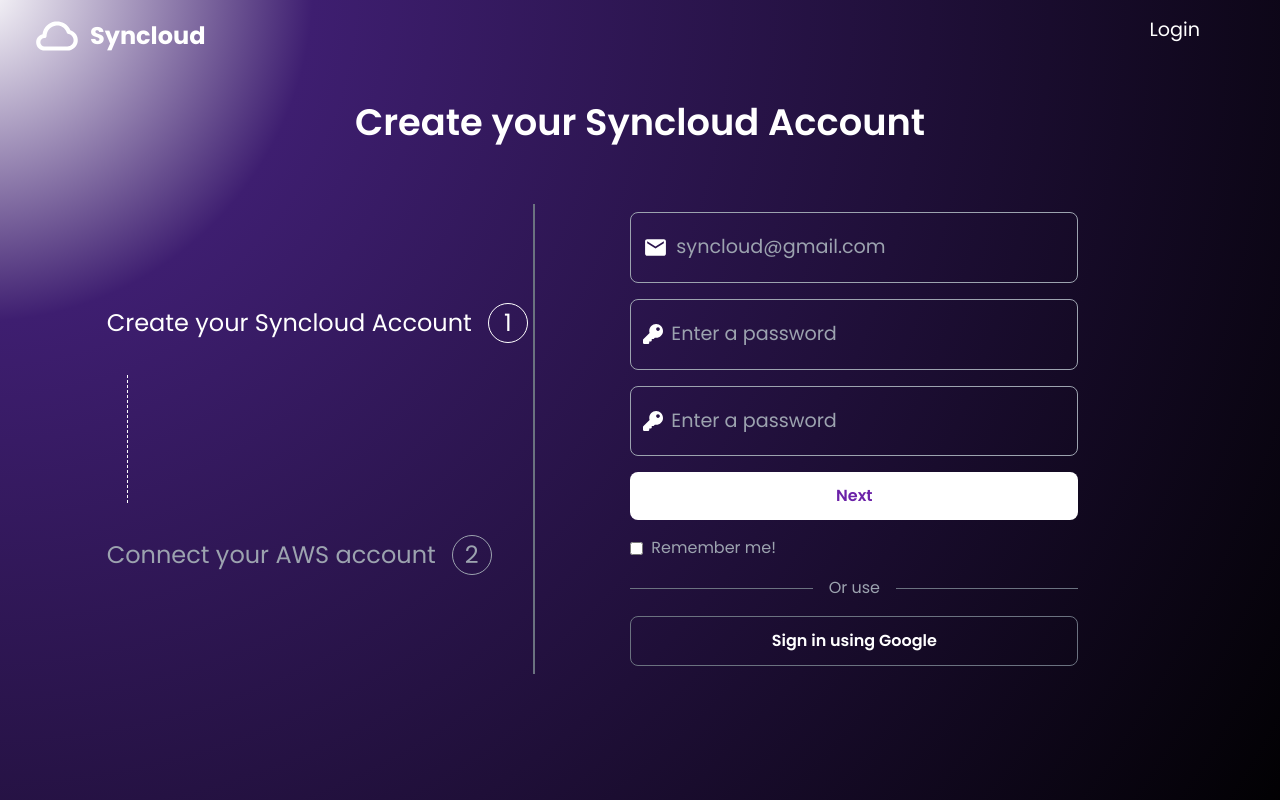
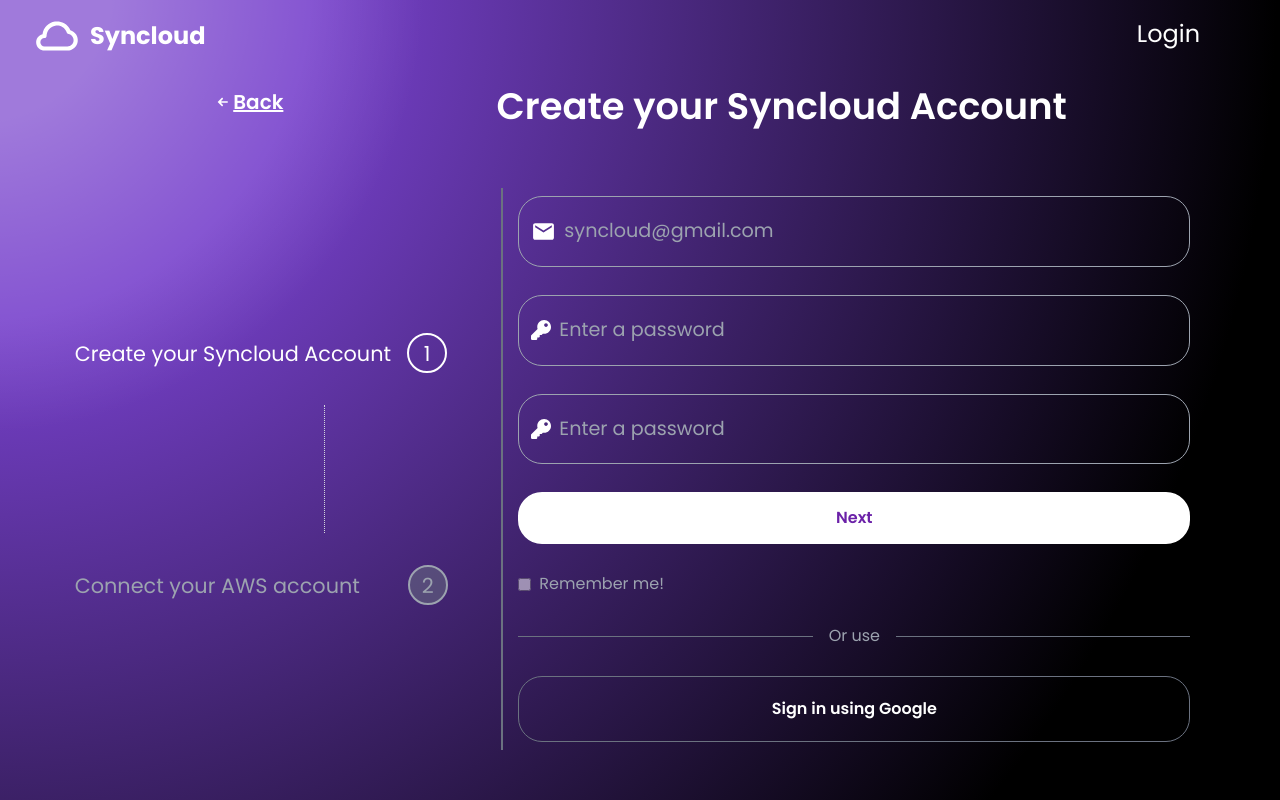
Before and after one commit to Babithkp/Syn-Cloud-Frontend, a React (Vite) app: page /sign_up in a window 1280 px wide. Built offline with nearby package versions, Linux system fonts and the light colour scheme.

Commit message:
changes made new

```diff
--- a/src/component/Focus/Focus.tsx
+++ b/src/component/Focus/Focus.tsx
@@ -6,8 +6,8 @@
       {" "}
       {/* overflow-hidden will prevent content from overflowing */}
       <div className="text-center">
-        <h1 className="text-5xl font-bold">Our Focus</h1>
-        <p className="pt-2 text-lg">
+        <h1 className="text-5xl font-bold ">Our Focus</h1>
+        <p className="pt-2 text-xl font-thin">
           Simplifying AWS automation with cost-effective, scalable, and secure
           cloud management solutions
         </p>
--- a/src/component/Home/Navbar.css
+++ b/src/component/Home/Navbar.css
@@ -1,29 +1,37 @@
 .bg-gradient-radial {
-  background: radial-gradient(
-    circle at top left,
-    rgba(255, 255, 255, 0.0001) 0%,  /* Extremely low opacity for white */
-    #3e1e70 15%,
-    black 70%
-  );
-  background-size: 100% 100%;
-  background-position: bottom right; /* Initial position at bottom right */
+  /* Layer 1: Fixed white gradient that stays at the top left */
+  /* This layer creates a static white glow effect with 30% opacity */
+  background:
+    radial-gradient(circle at top left , rgba(255, 255, 255, 0.3) 0%, rgba(255, 255, 255, 0.3) 6%, transparent 20%),
+
+    /* Layer 2: Animated gradient with purple (#7741CC) and black */
+    /* This layer will expand and shift positions as the animation runs */
+    radial-gradient(circle at top left, #7741CC 15%, black 58%);
+
+  background-size: 100% 100%; /* Start at 100% size */
+  background-position: top left; /* Initial position for both layers */
 }
 
 @keyframes gradient-expansion {
+  /* Keyframes control the animation applied to the second layer */
+
   0% {
-    background-size: 100% 100%;
-    background-position: bottom right; /* Start from bottom right */
+    background-size: 100% 100%; /* Start at original size */
+    background-position: 0 0; /* Begin at bottom right */
   }
+
   50% {
-    background-size: 130% 130%;
-    background-position: center; /* Move towards center */
+    background-size: 130% 130%; /* Expand size to 130% */
+    background-position: center; /* Move position towards the center */
   }
+
   100% {
-    background-size: 150% 150%;
-    background-position: top left; /* End at top left */
+    background-size: 150% 150%; /* End at 150% size */
+    background-position: top left; /* Position back to top left */
   }
 }
 
 .animate-gradient-expansion {
+  /* Applying the animation only to the second layer */
   animation: gradient-expansion 5s ease-in-out infinite alternate;
 }
--- a/src/component/Home/Navbar.tsx
+++ b/src/component/Home/Navbar.tsx
@@ -10,9 +10,9 @@
         <div className="flex justify-between px-6 py-1 text-2xl mt-1">
           <Link to={"/"} className=" flex align-middle ml-2">
             <img src={SyncCloud_Logo} />
-            <p className=" my-auto mx-2 font-bold">Syncloud</p>
+            <p className=" my-auto mx-2 font-bold font-poppins text-3xl ">Syncloud</p>
           </Link>
-          <ul className="flex relative cursor-pointer gap-4 text-[1.2rem] -left-[2%] mt-2">
+          <ul className="flex relative cursor-pointer gap-4 text-[1.5rem] -left-[2%] mt-2">
             <Link to={"/"} className="hover:underline" >Try Syncloud!</Link>
             <Link to={"/sign_up"} className="hover:underline">Sign Up</Link>
             <Link to={"/sign_in"} className="hover:underline">Log in</Link>
--- a/src/component/Sign_In_Sign_Up/Sign_in.tsx
+++ b/src/component/Sign_In_Sign_Up/Sign_in.tsx
@@ -2,8 +2,13 @@
 import SyncCloud_Logo from '../../assets/syncloud_logo.svg'
 import { MdEmail } from "react-icons/md";
 import { FaKey } from "react-icons/fa";
+import  { useState } from 'react';
+import { FcGoogle } from 'react-icons/fc';
+import { TiArrowLeft } from "react-icons/ti";
 
 const Sign_in = () => {
+
+  const [isHovered, setIsHovered] = useState(false);
 
   return (
     <div className="bg-gradient-radial animate-gradient-expansion flex flex-col w-[100vw] h-[100vh] font-poppins">
@@ -15,15 +20,21 @@
             </Link>
             <Link to={"/sign_up"} className='absolute right-8 flex text-[1.2rem] text-white mt-4'>Create a  Account</Link>
         </div>
+          <h2 className="text-white flex justify-evenly text-[2.3rem] w-[100vw] text-center text-3xl font-semibold mt-[1rem] mb-[4rem]">
+          <Link to='/'
+          className=' text-white absolute left-[15%] text-xl underline flex justify-evenly '
+          >
+          <TiArrowLeft className=' mt-1' />
+            Back
+          </Link>
+            Login
+          </h2>
 
         <div className="SignIN_Content h-[75vh] w-[40vw] m-auto text-white">
 
-
-            <p className=' text-[2rem] text-center mb-10 '>Login</p>
-
             <form action="" className='flex flex-col'>
 
-                 <div className="relative flex flex-row-reverse border border-gray-400 px-3 py-1 rounded-lg my-3">
+                 <div className="relative flex flex-row-reverse border border-gray-400 px-3 py-1 rounded-3xl my-3">
                     <input
                       type="email"
                       placeholder="syncloud@gmail.com"
@@ -32,7 +43,7 @@
                     <span className="my-auto "><MdEmail size={25}/></span>
                 </div>
 
-                <div className="relative flex flex-row-reverse border border-gray-400 px-3 py-1 rounded-lg my-3">
+                <div className="relative flex flex-row-reverse border border-gray-400 px-3 py-1 rounded-3xl my-3">
                     <input
                       type="password"
                       placeholder="Enter a password"
@@ -41,9 +52,9 @@
                     <span className="my-auto "><FaKey size={20}/></span>
                 </div>
 
-                <button className="w-full py-3 bg-white text-purple-800 rounded-lg font-semibold my-3 hover:bg-slate-200 hover:duration-150">
-                  Submit
-                </button>
+                <button className="w-full py-3 bg-white text-purple-800 rounded-3xl font-semibold hover:bg-transparent border-2 hover:duration-300 hover:text-white border-white ">
+                    Submit
+                  </button>
 
                 <div className="flex items-center space-x-2 my-3">
                     <input type="checkbox" id="remember" className="text-purple-700" />
@@ -57,9 +68,18 @@
                   </div>
 
                 {/* Google Sign-in Button */}
-                <button className="w-full py-3 bg-transparent border border-gray-500 rounded-lg font-semibold my-3">
-                  Sign in using Google
-                </button>
+                <button
+                    className={`w-full p-5 bg-transparent border hover:duration-300 border-gray-500 rounded-3xl font-semibold flex items-center justify-center transition duration-300 ${
+                      isHovered ? 'bg-white text-black' : 'text-white'
+                    }`}
+                    onMouseEnter={() => setIsHovered(true)}
+                    onMouseLeave={() => setIsHovered(false)}
+                  >
+                    {isHovered ? (
+                      <FcGoogle className="mr-2 text-2xl" />
+                    ) : null}
+                    Sign in using Google
+                  </button>
             </form>
 
         </div>
--- a/src/component/Sign_In_Sign_Up/Sign_up.tsx
+++ b/src/component/Sign_In_Sign_Up/Sign_up.tsx
@@ -2,8 +2,13 @@
 import SyncCloud_Logo from '../../assets/syncloud_logo.svg'
 import { MdEmail } from "react-icons/md";
 import { FaKey } from "react-icons/fa";
+import { TiArrowLeft } from "react-icons/ti";
+import  { useState } from 'react';
+import { FcGoogle } from 'react-icons/fc';
 
 const Sign_up = () => {
+
+  const [isHovered, setIsHovered] = useState(false);
 
   return (
     <div className="flex flex-col h-screen w-[100vw] bg-gradient-radial animate-gradient-expansion font-poppins font-normal">
@@ -11,46 +16,55 @@
             <div className="SignIN_Header relative h-[9vh] flex align-middle ">
                 <Link to={"/"} className=' flex flex-row w-max text-2xl'>
                     <img src={SyncCloud_Logo} className='ml-8' height={50} width={50}/>
-                    <p className=" my-auto mx-2 text-white"><b>Syncloud</b></p>
+                    <p className=" my-auto mx-2 text-2xl text-white"><b>Syncloud</b></p>
                 </Link>
-                <Link to={"/sign_in"} className='absolute right-20 flex text-[1.2rem] text-white mt-4'>Login</Link>
+                <Link to={"/sign_in"} className='absolute right-20 flex text-[1.5rem] text-white mt-4'>Login</Link>
             </div>
 
 
-        <h2 className="text-white text-[2.3rem] w-[100vw] text-center text-3xl font-semibold mt-[2rem] mb-[4rem]">
+        <h2 className="text-white flex justify-evenly text-[2.3rem] w-[100vw] text-center text-3xl font-semibold mt-[1rem] mb-[4rem]">
+        <Link to='/'
+        className=' text-white text-xl underline flex justify-evenly '
+        >
+        <TiArrowLeft className=' mt-1' />
+          Back
+        </Link>
           Create your Syncloud Account
         </h2>
 
         <div className="SignUp_content flex justify-center">
-            <div className="w-1/3 my-auto">
+            <div className="w-1/3 my-auto text-left">
             <div className="flex flex-col space-y-8 ">
               {/* Step 1 */}
-                  <Link to={"/sign_up"} className="flex items-center space-x-4 text-white text-[1.5rem]">
+              <Link to={"/sign_up"} className="flex items-center space-x-4 text-white text-[1.3rem]">
                 <span>Create your Syncloud Account</span>
-                    <div className="flex items-center justify-center w-10 h-10 rounded-full border border-white">
+                <div className="flex items-center justify-center w-10 h-10 rounded-full border-2  border-white">
                   1
                 </div>
               </Link>
 
               {/* Dotted Line */}
-                  <div className="h-[8rem] border-l border-dashed border-white ml-5"></div>
+              <div className="flex justify-end ">
+                <div className="h-[8rem] border-l border-dotted relative right-44 border-gray-300"></div>
+              </div>
 
               {/* Step 2 */}
-                  <Link to={"/connect_aws"} className="flex items-center space-x-4 text-gray-400 text-[1.5rem]">
+              <Link to={"/connect_aws"} className="flex items-center space-x-12 text-gray-400 text-[1.3rem]">
                 <span>Connect your AWS account</span>
-                    <div className="flex items-center justify-center w-10 h-10 rounded-full border border-gray-400">
+                <div className="flex items-center justify-center w-10 h-10 rounded-full border-2 bg-gray-500 backdrop:blur-md bg-opacity-50 border-gray-400">
                   2
                 </div>
               </Link>
             </div>
+
             </div>
 
              {/* Right Form Section */}
-            <div className="w-[50vw] h-max flex flex-col justify-center items-center text-white p-2 border-l-2 border-gray-500 ">
+            <div className="w-[55vw] h-max flex flex-col justify-center items-center text-white p-2 border-l-2 border-gray-500 ">
 
-                <form className="space-y-4 w-full max-w-md ">
+                <form className="space-y-7 w-full max-w-2xl ">
                   {/* Email Input */}
-                  <div className="relative flex flex-row-reverse border border-gray-400 px-3 py-1 rounded-lg">
+                  <div className="relative flex flex-row-reverse border border-gray-400 px-3 py-1 rounded-3xl ">
                     <input
                       type="email"
                       placeholder="syncloud@gmail.com"
@@ -60,7 +74,7 @@
                   </div>
 
                   {/* Password Input */}
-                  <div className="relative flex flex-row-reverse border border-gray-400 px-3 py-1 rounded-lg">
+                  <div className="relative flex flex-row-reverse border border-gray-400 px-3 py-1 rounded-3xl">
                     <input
                       type="password"
                       placeholder="Enter a password"
@@ -70,7 +84,7 @@
                   </div>
 
                   {/* Confirm Password Input */}
-                  <div className="relative flex flex-row-reverse border border-gray-400 px-3 py-1 rounded-lg">
+                  <div className="relative flex flex-row-reverse border border-gray-400 px-3 py-1 rounded-3xl">
                     <input
                       type="password"
                       placeholder="Enter a password"
@@ -80,13 +94,13 @@
                   </div>
 
                   {/* Next Button */}
-                  <button className="w-full py-3 bg-white text-purple-800 rounded-lg font-semibold hover:bg-slate-200 hover:duration-150">
+                  <button className="w-full py-3 bg-white hover:duration-300 text-purple-800 rounded-3xl font-semibold hover:bg-transparent border-2 hover:text-white border-white ">
                     Next
                   </button>
 
                   {/* Remember Me Checkbox */}
-                  <div className="flex items-center space-x-2">
-                    <input type="checkbox" id="remember" className="text-purple-700" />
+                  <div className="flex items-center space-x-2 ">
+                    <input type="checkbox" id="remember" className="text-purple-700  bg-opacity-50 opacity-50  " />
                     <label htmlFor="remember" className="text-gray-400">Remember me!</label>
                   </div>
 
@@ -98,7 +112,16 @@
                   </div>
 
                   {/* Google Sign-in Button */}
-                  <button className="w-full py-3 bg-transparent border border-gray-500 rounded-lg font-semibold">
+                  <button
+                    className={`w-full p-5 bg-transparent border hover:duration-300 border-gray-500 rounded-3xl font-semibold flex items-center justify-center transition duration-300 ${
+                      isHovered ? 'bg-white text-black' : 'text-white'
+                    }`}
+                    onMouseEnter={() => setIsHovered(true)}
+                    onMouseLeave={() => setIsHovered(false)}
+                  >
+                    {isHovered ? (
+                      <FcGoogle className="mr-2 text-2xl" />
+                    ) : null}
                     Sign in using Google
                   </button>
                 </form>
```
Also changed, not shown: src/component/Home/HomePage.tsx (+4 -4 lines), src/component/Process/Process.tsx (+7 -7 lines). Lines whose indentation alone changed are shown as unchanged.
